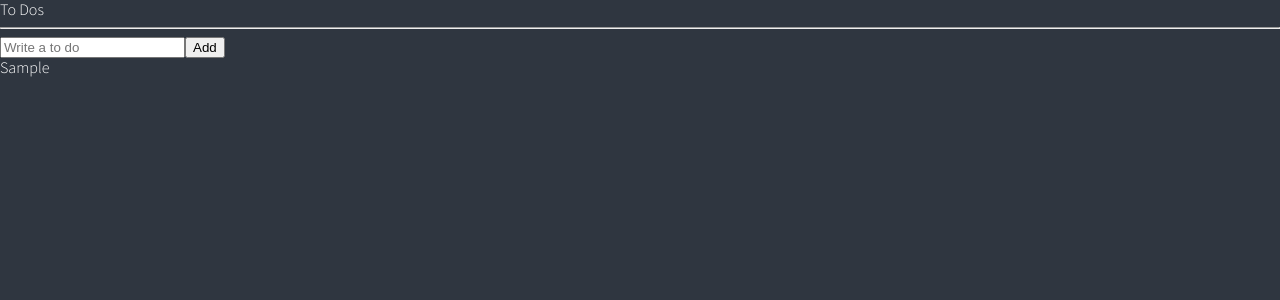
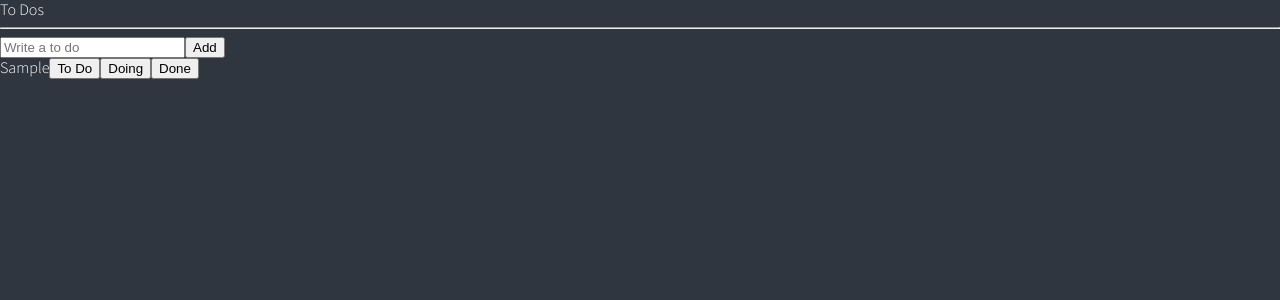
Before and after one commit to sweet-daphne/react-todo, a React (Create React App) app: page / in a window 1280 px wide. Both pictures are taken after typing "Sample" into the empty fields and a click on the button "Add". Shown: the top 300 px of the page. Built offline with nearby package versions, Linux system fonts and the light colour scheme.

Commit message:
refactoring

```diff
--- /dev/null
+++ b/src/atoms.tsx
@@ -0,0 +1,12 @@
+import { atom } from 'recoil';
+
+export interface IToDo {
+  text: string;
+  id: number;
+  category: 'TO_DO' | 'DOING' | 'DONE';
+}
+
+export const toDoState = atom<IToDo[]>({
+  key: 'toDo',
+  default: [],
+});
--- /dev/null
+++ b/src/components/CreateToDo.tsx
@@ -0,0 +1,33 @@
+import { useForm } from 'react-hook-form';
+import { useSetRecoilState } from 'recoil';
+import { toDoState } from '../atoms';
+
+interface IForm {
+  toDo: string;
+}
+
+function CreateToDo() {
+  const setToDos = useSetRecoilState(toDoState);
+  const { register, handleSubmit, setValue } = useForm<IForm>();
+  const handleValid = ({ toDo }: IForm) => {
+    setToDos((oldToDos) => [
+      { text: toDo, id: Date.now(), category: 'TO_DO' },
+      ...oldToDos,
+    ]);
+    setValue('toDo', '');
+  };
+
+  return (
+    <form onSubmit={handleSubmit(handleValid)}>
+      <input
+        {...register('toDo', {
+          required: 'Please write a To Do',
+        })}
+        placeholder="Write a to do"
+      />
+      <button>Add</button>
+    </form>
+  );
+}
+
+export default CreateToDo;
--- /dev/null
+++ b/src/components/ToDo.tsx
@@ -0,0 +1,14 @@
+import { IToDo } from '../atoms';
+
+function ToDo({ text }: IToDo) {
+  return (
+    <li>
+      <span>{text}</span>
+      <button>To Do</button>
+      <button>Doing</button>
+      <button>Done</button>
+    </li>
+  );
+}
+
+export default ToDo;
--- a/src/components/ToDoList.tsx
+++ b/src/components/ToDoList.tsx
@@ -120,51 +120,22 @@
     </div>
   );
 }*/
-import { useForm } from 'react-hook-form';
-import { atom, useRecoilState } from 'recoil';
-
-interface IForm {
-  toDo: string;
-}
-
-interface IToDo {
-  text: string;
-  id: number;
-  category: 'TO_DO' | 'DOING' | 'DONE';
-}
-
-const toDoState = atom<IToDo[]>({
-  key: 'toDo',
-  default: [],
-});
+import { useRecoilValue } from 'recoil';
+import CreateToDo from './CreateToDo';
+import { toDoState } from '../atoms';
+import ToDo from './ToDo';
 
 function ToDoList() {
-  const [toDos, setToDos] = useRecoilState(toDoState);
-  const { register, handleSubmit, setValue } = useForm<IForm>();
-  const handleValid = ({ toDo }: IForm) => {
-    setToDos((oldToDos) => [
-      { text: toDo, id: Date.now(), category: 'TO_DO' },
-      ...oldToDos,
-    ]);
-    setValue('toDo', '');
-  };
+  const toDos = useRecoilValue(toDoState);
 
   return (
     <div>
       <h1>To Dos</h1>
       <hr />
-      <form onSubmit={handleSubmit(handleValid)}>
-        <input
-          {...register('toDo', {
-            required: 'Please write a To Do',
-          })}
-          placeholder="Write a to do"
-        />
-        <button>Add</button>
-      </form>
+      <CreateToDo />
       <ul>
         {toDos.map((toDo) => (
-          <li key={toDo.id}>{toDo.text}</li>
+          <ToDo key={toDo.id} {...toDo} />
         ))}
       </ul>
     </div>
```
